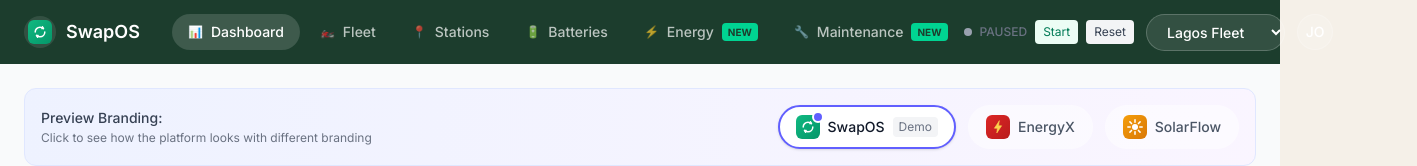
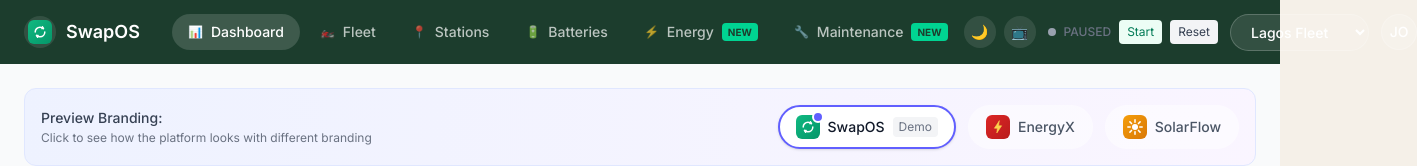
Before and after one commit to AyoBDev/battery-swapping, a Next.js app: page / in a window 1280 px wide. Shown: the top 166 px of the page, 1417 px wide, since content can reach past the window. Built offline with nearby package versions, Linux system fonts and the light colour scheme.

Commit message:
feat: add dark mode + presentation mode toggle
ThemeContext manages dark/presentation state. Dark mode uses charcoal
palette (#111827/#1F2937). Presentation mode scales fonts 1.5x for
projector readability.

```diff
--- a/app/globals.css
+++ b/app/globals.css
@@ -1,5 +1,7 @@
 @import url('https://fonts.googleapis.com/css2?family=Inter:wght@400;500;600;700&display=swap');
 @import "tailwindcss";
+
+@custom-variant dark (&:where(.dark, .dark *));
 
 :root {
   /* Primary Colors */
@@ -53,6 +55,50 @@ body {
   background: var(--bg-primary);
   color: var(--text-primary);
   font-family: 'Inter', system-ui, -apple-system, sans-serif;
+}
+
+/* Dark Mode Overrides */
+.dark body {
+  background: #111827;
+  color: #F9FAFB;
+}
+
+.dark .bg-white {
+  background: #1F2937 !important;
+}
+
+.dark .bg-gray-50,
+.dark .bg-\[\#F9FAFB\] {
+  background: #111827 !important;
+}
+
+.dark .text-gray-900 {
+  color: #F9FAFB !important;
+}
+
+.dark .text-gray-700 {
+  color: #D1D5DB !important;
+}
+
+.dark .text-gray-600 {
+  color: #9CA3AF !important;
+}
+
+.dark .text-gray-500 {
+  color: #9CA3AF !important;
+}
+
+.dark .text-gray-400 {
+  color: #6B7280 !important;
+}
+
+.dark .border-gray-100,
+.dark .border-gray-200 {
+  border-color: #374151 !important;
+}
+
+.dark .shadow-sm {
+  box-shadow: 0 1px 3px rgba(0, 0, 0, 0.3) !important;
 }
 
 /* Card Styles */
--- a/app/layout.tsx
+++ b/app/layout.tsx
@@ -3,6 +3,7 @@ import { Inter } from "next/font/google";
 import "./globals.css";
 import { BrandProvider } from "@/contexts/BrandContext";
 import { SimulationProvider } from "@/contexts/SimulationContext";
+import { ThemeProvider } from "@/contexts/ThemeContext";
 
 const inter = Inter({
   subsets: ["latin"],
@@ -22,11 +23,13 @@ export default function RootLayout({
   return (
     <html lang="en" suppressHydrationWarning>
       <body className={`${inter.variable} font-sans antialiased`} suppressHydrationWarning>
-        <BrandProvider>
-          <SimulationProvider>
-            {children}
-          </SimulationProvider>
-        </BrandProvider>
+        <ThemeProvider>
+          <BrandProvider>
+            <SimulationProvider>
+              {children}
+            </SimulationProvider>
+          </BrandProvider>
+        </ThemeProvider>
       </body>
     </html>
   );
--- a/components/layout/Header.tsx
+++ b/components/layout/Header.tsx
@@ -6,6 +6,7 @@ import Image from 'next/image';
 import { usePathname } from 'next/navigation';
 import { useBrand } from '@/contexts/BrandContext';
 import SimulationControls from '@/components/ui/SimulationControls';
+import DarkModeToggle from '@/components/ui/DarkModeToggle';
 
 const navItems = [
     { href: '/', label: 'Dashboard', icon: '📊' },
@@ -68,6 +69,9 @@ export default function Header() {
 
                     {/* Right side */}
                     <div className="flex items-center gap-2 sm:gap-3">
+                        {/* Dark Mode Toggle */}
+                        <DarkModeToggle />
+
                         {/* Simulation Controls */}
                         <div className="hidden sm:block">
                             <SimulationControls />
--- a/components/layout/MainLayout.tsx
+++ b/components/layout/MainLayout.tsx
@@ -6,7 +6,7 @@ interface MainLayoutProps {
 
 export default function MainLayout({ children }: MainLayoutProps) {
     return (
-        <div className="min-h-screen bg-[#F9FAFB]">
+        <div className="min-h-screen bg-[#F9FAFB] dark:bg-[#111827] transition-colors">
             <Header />
             <main className="max-w-[1800px] mx-auto px-4 sm:px-6 py-4 sm:py-6">
                 {children}
--- /dev/null
+++ b/components/ui/DarkModeToggle.tsx
@@ -0,0 +1,28 @@
+'use client';
+
+import { useTheme } from '@/contexts/ThemeContext';
+
+export default function DarkModeToggle() {
+  const { isDark, isPresentation, toggleDark, togglePresentation } = useTheme();
+
+  return (
+    <div className="flex items-center gap-2">
+      <button
+        onClick={toggleDark}
+        className="w-8 h-8 flex items-center justify-center rounded-full bg-white/10 hover:bg-white/20 transition-colors"
+        title={isDark ? 'Switch to light mode' : 'Switch to dark mode'}
+      >
+        <span className="text-sm">{isDark ? '☀️' : '🌙'}</span>
+      </button>
+      <button
+        onClick={togglePresentation}
+        className={`w-8 h-8 flex items-center justify-center rounded-full transition-colors ${
+          isPresentation ? 'bg-emerald-500/30 ring-1 ring-emerald-400' : 'bg-white/10 hover:bg-white/20'
+        }`}
+        title={isPresentation ? 'Exit presentation mode' : 'Enter presentation mode'}
+      >
+        <span className="text-sm">📺</span>
+      </button>
+    </div>
+  );
+}
--- /dev/null
+++ b/contexts/ThemeContext.tsx
@@ -0,0 +1,46 @@
+'use client';
+
+import { createContext, useContext, useState, useEffect, useCallback, ReactNode } from 'react';
+
+interface ThemeContextType {
+  isDark: boolean;
+  isPresentation: boolean;
+  toggleDark: () => void;
+  togglePresentation: () => void;
+}
+
+const ThemeContext = createContext<ThemeContextType | undefined>(undefined);
+
+export function ThemeProvider({ children }: { children: ReactNode }) {
+  const [isDark, setIsDark] = useState(false);
+  const [isPresentation, setIsPresentation] = useState(false);
+
+  useEffect(() => {
+    if (isDark) {
+      document.documentElement.classList.add('dark');
+    } else {
+      document.documentElement.classList.remove('dark');
+    }
+  }, [isDark]);
+
+  useEffect(() => {
+    document.documentElement.style.fontSize = isPresentation ? '24px' : '16px';
+  }, [isPresentation]);
+
+  const toggleDark = useCallback(() => setIsDark(prev => !prev), []);
+  const togglePresentation = useCallback(() => setIsPresentation(prev => !prev), []);
+
+  return (
+    <ThemeContext.Provider value={{ isDark, isPresentation, toggleDark, togglePresentation }}>
+      {children}
+    </ThemeContext.Provider>
+  );
+}
+
+export function useTheme() {
+  const context = useContext(ThemeContext);
+  if (context === undefined) {
+    throw new Error('useTheme must be used within a ThemeProvider');
+  }
+  return context;
+}
```
